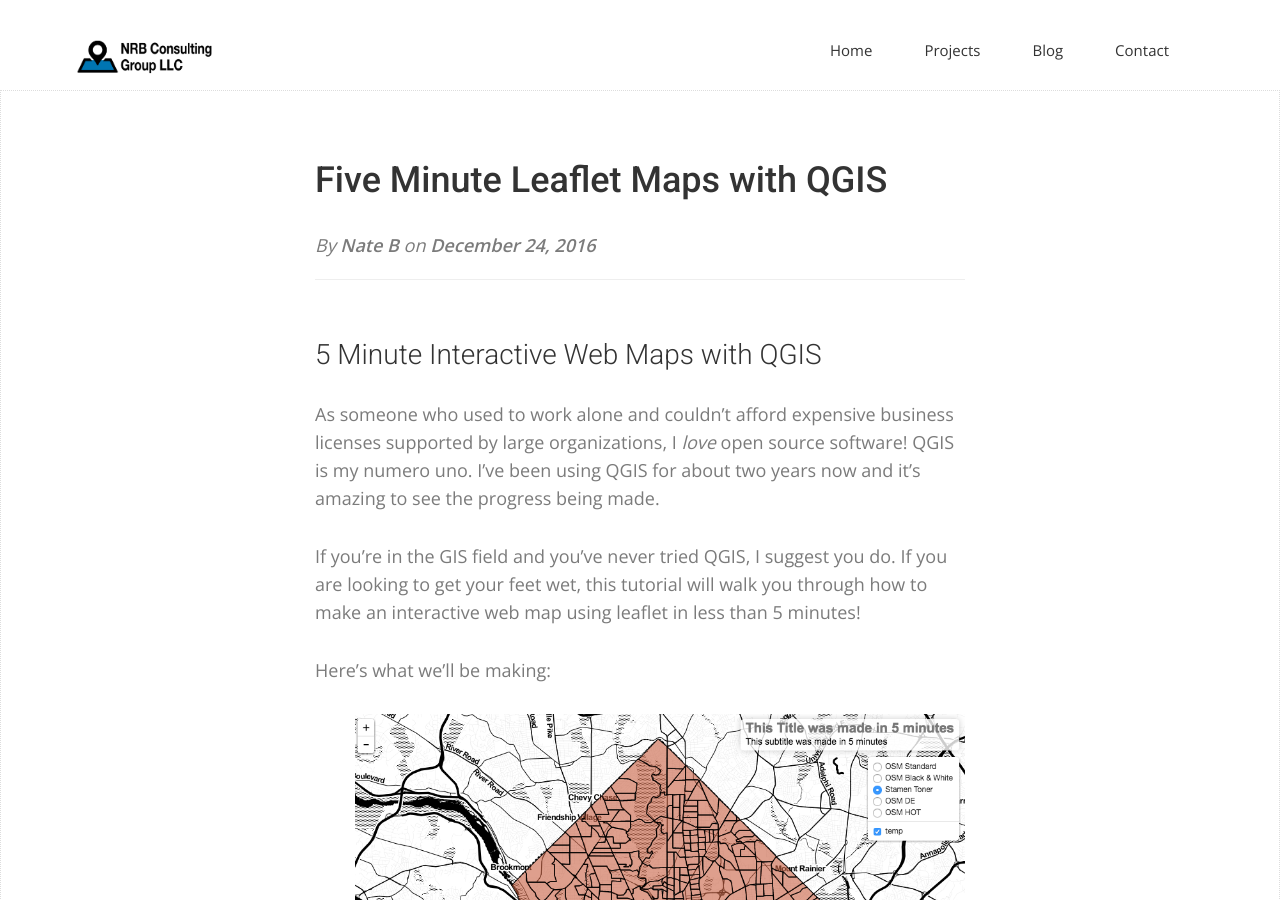
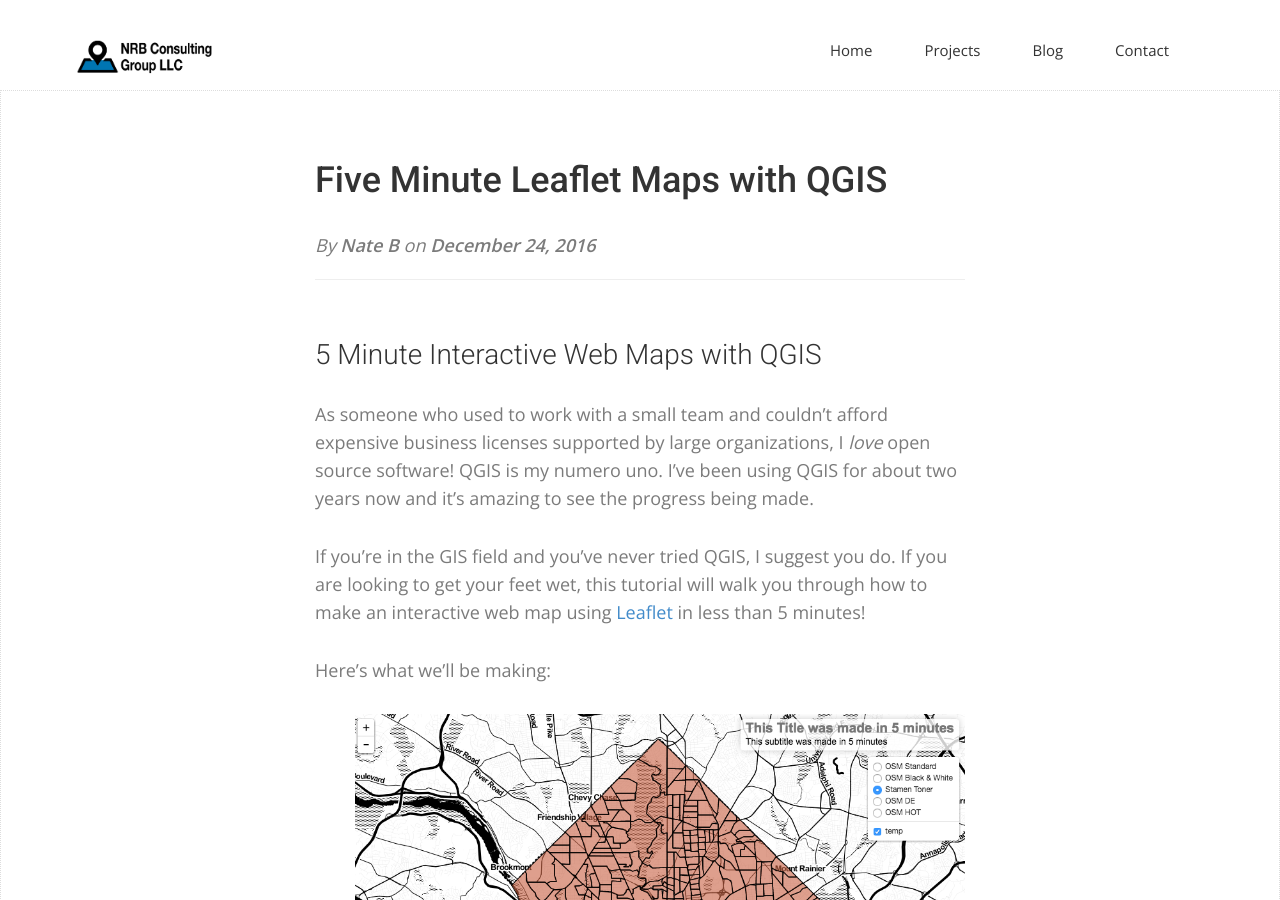
Before and after one commit to nrbrigmon/nrbrigmon.github.io, a Jekyll site: the page built from _posts/2016-12-24-quick-leaflet-maps-with-qgis.md, in a window 1280 px wide and 900 px high. Built offline with Jekyll 4.4.1, drawn with Linux system fonts in a browser that asks for light colours; nearby versions of some CDN libraries; some web fonts are replaced; comment, search, counter and statistics services are not loaded; some of the changed text lies outside the part shown.

Commit message:
blog edits

```diff
--- a/_posts/2016-12-24-quick-leaflet-maps-with-qgis.md
+++ b/_posts/2016-12-24-quick-leaflet-maps-with-qgis.md
@@ -9,9 +9,9 @@
 
 ### 5 Minute Interactive Web Maps with QGIS
 
-As someone who used to work alone and couldn't afford expensive business licenses supported by large organizations, I *love* open source software! QGIS is my numero uno. I've been using QGIS for about two years now and it's amazing to see the progress being made.
+As someone who used to work with a small team and couldn't afford expensive business licenses supported by large organizations, I *love* open source software! QGIS is my numero uno. I've been using QGIS for about two years now and it's amazing to see the progress being made.
 
-If you're in the GIS field and you've never tried QGIS, I suggest you do. If you are looking to get your feet wet, this tutorial will walk you through how to make an interactive web map using leaflet in less than 5 minutes!
+If you're in the GIS field and you've never tried QGIS, I suggest you do. If you are looking to get your feet wet, this tutorial will walk you through how to make an interactive web map using [Leaflet][3] in less than 5 minutes!
 
 Here's what we'll be making:
 
@@ -113,7 +113,7 @@
 
 ![custom-formatted-popups](/imgs/post-imgs/2016-12-24/2016-12-24-img12.png){:class="img-responsive"}
 
-QGIS2Leaf
+qgis2Leaf
 {: .img-caption }
 
 If it is, move on. If not, troubleshoot. Right-click the toolbar and make sure there is a toolbar selected called "Plugins Toolbar".
```
Also changed, not shown: other parts of _posts/2016-12-24-quick-leaflet-maps-with-qgis.md (+2 -2 lines).
